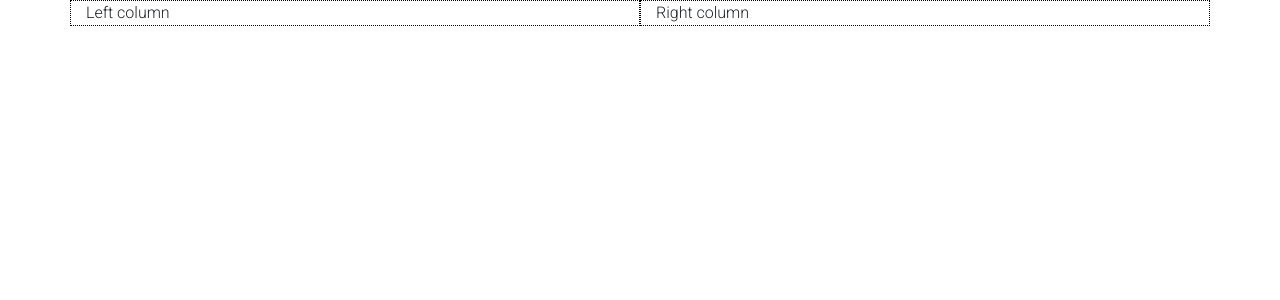
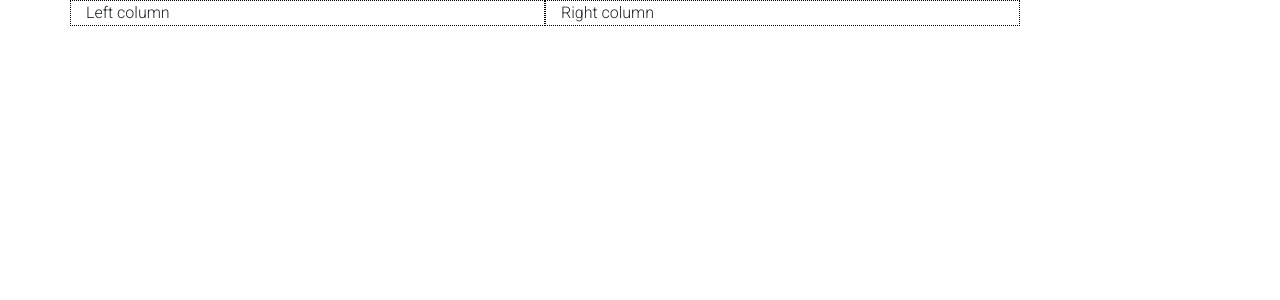
Before and after one commit to mrsir52/mdb, a React (Create React App) app: page / in a window 1280 px wide. Shown: the top 300 px of the page. Built offline with nearby package versions, Linux system fonts and the light colour scheme.

Commit message:
col change

```diff
--- a/src/index.js
+++ b/src/index.js
@@ -12,8 +12,8 @@ class App extends Component {
         <React.Fragment>
         <MDBContainer>
             <MDBRow>
-            <MDBCol lg="6">Left column</MDBCol>
-            <MDBCol lg="6">Right column</MDBCol>
+            <MDBCol lg="5">Left column</MDBCol>
+            <MDBCol lg="5">Right column</MDBCol>
             </MDBRow>
         </MDBContainer>
         </React.Fragment>
```
